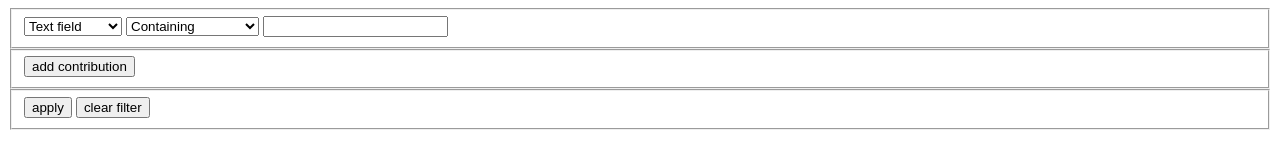
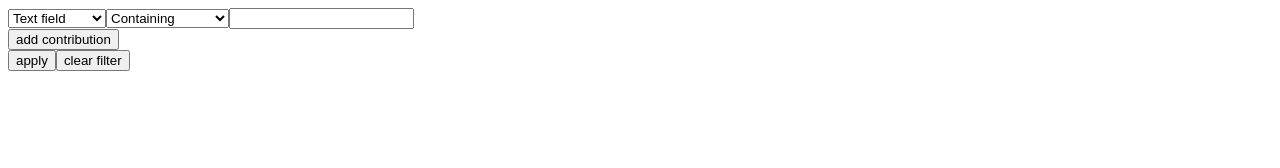
Before and after one commit to senseytreyser/SEMrush-filter, a plain HTML site: page index.html in a window 1280 px wide. Drawn offline with Linux system fonts and the light colour scheme.

Commit message:
Генерация блока filter
Код для создания фильтра и добавления в него первой строки.

```diff
--- a/index.html
+++ b/index.html
@@ -7,39 +7,24 @@
     <title>SEMrush-filter</title>
 </head>
 <body>
-    <div class="filter">
-        <form action="#" class="filter-form">
-            <fieldset class="filter-row">
-                <select class="input-type">
-                    <option class="input-type__value" value="text">Text field</option>
-                    <option class="input-type__value" value="number">Number field</option>
-                </select>
-                <select class="input-operation">
-                    <option class="input-operation__value" value="Containing">Containing</option>
-                    <option class="input-operation__value" value="Exactly matching">Exactly matching</option>
-                    <option class="input-operation__value" value="Begins with">Begins with</option>
-                    <option class="input-operation__value" value="Ends withText field">Ends withText field</option>
-                </select>
-                <input class="input-text" type="text" >
-            </fieldset>
-            <fieldset>
-                <button>add contribution</button>
-            </fieldset>
-            <fieldset>
-                <button>apply</button>
-                <button>clear filter</button>
-            </fieldset>
-        </form>
-    </div>
+
     <script src="js/filer.js"></script>
     <script src="js/filter-row.js"></script>
     <script>
+        /*
         var filter = new Filter();
         var filterRow1 = new FilterRow("Number field","Concept",4);
         var filterRow2 = new FilterRow("Text field","Concept","abc");
         filter.addRow(filterRow1);
         filter.addRow(filterRow2);
         filter.showInfo();
+        */
+        var filter = new Filter("filter1", "filter1");
+        var row = new FilterRow();
+        filterNode = document.body.appendChild(filter.render());
+        filterNode.insertBefore(row.render(),filterNode.children[0]);
+
     </script>
+
 </body>
 </html>
```
